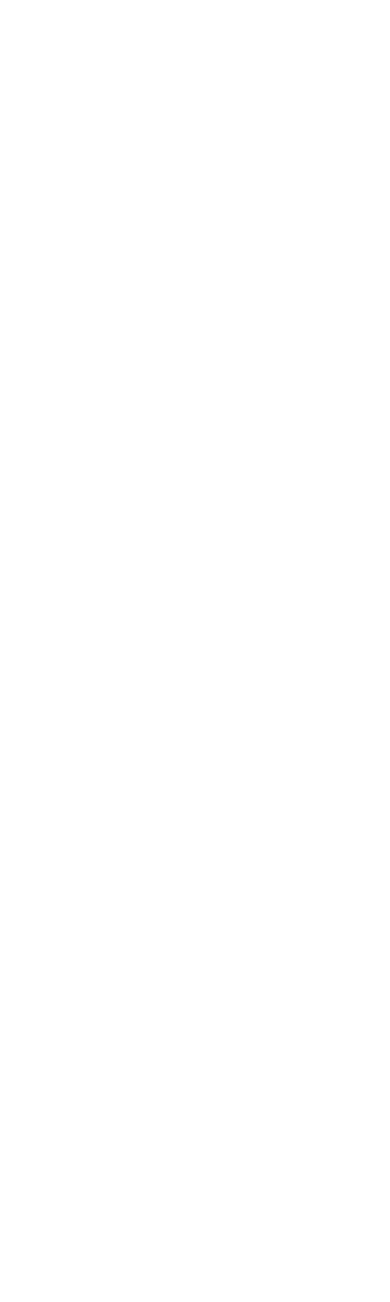
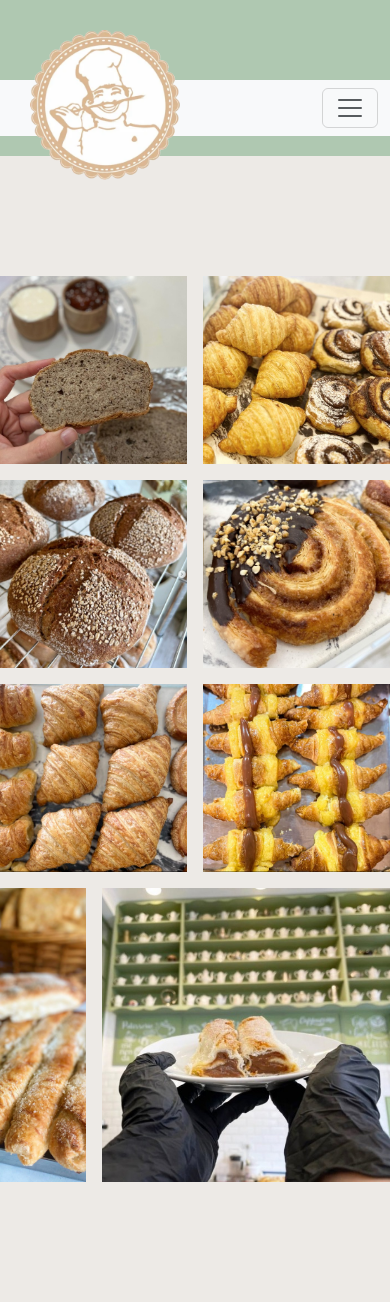
Before and after one commit to Sebastian-Giraudo/Tercera-pre-entrega-desarrollo-web-Giraudo, a website: page pages/panaderia.html in a window 390 px wide. Before the commit the page ends 844 px from the top, so only its background shows below. Drawn offline with nearby package versions, Linux system fonts and the light colour scheme.

Commit message:
actualizacion

```diff
--- a/css/index.css
+++ b/css/index.css
@@ -148,6 +148,10 @@
 
 }
 
+.galeria__item{
+    position: relative;
+    overflow: hidden;
+}
 
 
 .galeriacafeteria__img{
@@ -197,6 +201,104 @@
 }
 
 /*--=====================================
+=          GALERÍA DE LA PANADERIA    =
+========================================*/
+
+.galeriapanaderia{
+    max-width: 1100px;
+    margin: auto;
+    display: grid;
+    align-items: stretch;
+    grid-template-columns: repeat(4, 1fr);
+    grid-auto-columns: 300px;
+    justify-self: center;
+    justify-content: center;
+    gap: 1rem;
+
+
+}
+
+
+.galeriapanaderia__img{
+    width: 100%;
+    height: 100%;
+    object-fit: cover;
+}
+
+.galeriapanaderia__item--1{
+    grid-column:span 2;
+    grid-row: span 2;
+}
+
+.galeriapanaderia__item--2{
+    grid-column:span 2;
+    grid-row: span 2;
+}
+
+.galeriapanaderia__item--3{
+    grid-column:span 2;
+    grid-row: span 2;
+}
+
+.galeriapanaderia__item--4{
+    grid-column:span 2;
+    grid-row: span 2;
+}
+
+.galeriapanaderia__item--5{
+    grid-column:span 2;
+    grid-row: span 2;
+}
+
+.galeriapanaderia__item--6{
+    grid-column:span 2;
+    grid-row: span 2;
+}
+.galeriapanaderia__item--7{
+    grid-column:span 1;
+    grid-row: span 2;
+}
+.galeriapanaderia__item--8{
+    grid-column:span 3;
+    grid-row: span 2;
+}
+
+
+
+
+
+/*--=====================================
+=                 OVERLAY               =
+========================================*/
+.galeria__overlay{
+    position: absolute;
+    display: flex;
+    justify-content: center;
+    align-items: center;
+    bottom: 0;
+    left: 0;
+    right: 0;
+    height: 100%;
+    transform: translateY(100%);
+    background-color: rgba(0, 0, 0, 0.5);
+    transition: transform 0.5s ease;
+
+}
+
+.galeria__text{
+    width: 100%;
+    color:white;
+    text-align: center;
+}
+
+.galeria__item:hover .galeria__overlay {
+    transform: translateY(0%);
+}
+
+
+
+
+/*--=====================================
 =         RESPONSIVE CAFETERIA          =
 ========================================*/
 @media(max-width: 1200px){
--- a/pages/panaderia.html
+++ b/pages/panaderia.html
@@ -0,0 +1,147 @@
+<!DOCTYPE html>
+<html lang="es">
+<head>
+    <meta charset="UTF-8">
+    <meta name="viewport" content="width=device-width, initial-scale=1.0">
+    <link rel="preconnect" href="https://fonts.googleapis.com">
+    <link rel="preconnect" href="https://fonts.gstatic.com" crossorigin>
+    <link href="https://fonts.googleapis.com/css2?family=Poppins:ital,wght@0,100;0,200;0,300;0,400;0,500;0,600;0,700;0,800;0,900;1,100;1,200;1,300;1,400;1,500;1,600;1,700;1,800;1,900&display=swap" rel="stylesheet">
+
+    <link rel="stylesheet" href="../css/index.css">
+
+    <link href="https://cdn.jsdelivr.net/npm/bootstrap@5.3.3/dist/css/bootstrap.min.css" rel="stylesheet" integrity="sha384-QWTKZyjpPEjISv5WaRU9OFeRpok6YctnYmDr5pNlyT2bRjXh0JMhjY6hW+ALEwIH" crossorigin="anonymous">
+
+    <link rel="stylesheet" href="https://cdnjs.cloudflare.com/ajax/libs/font-awesome/6.5.2/css/all.min.css" integrity="sha512-SnH5WK+bZxgPHs44uWIX+LLJAJ9/2PkPKZ5QiAj6Ta86w+fsb2TkcmfRyVX3pBnMFcV7oQPJkl9QevSCWr3W6A==" crossorigin="anonymous" referrerpolicy="no-referrer" /> <!-- Logos para el footer -->
+
+    <title>Franco Colella</title>
+    <link rel="shortcut icon" href="../img/favicon.png" type="image/x-icon">
+</head>
+
+<!--==================================================================================================================
+=                                                   BARRA DE NAVEGACIÓN                                              =
+===================================================================================================================-->
+<header>
+    <div class="recuadro-superior">
+        <!-- Imagen para logo principal -->
+        <div>
+            <a class="navbar-brand" href="#"><img src="../img/logo-empresa.png" alt="logo de empresa" class="img-logo"></a>
+        </div>
+    </div>
+
+    <nav class="navbar navbar-expand-lg bg-body-tertiary">
+        <div class="container-fluid">
+
+            <a class="navbar-brand"></a>
+
+            <!-- Botón de hamburguesa -->
+            <button class="navbar-toggler" type="button" data-bs-toggle="collapse" data-bs-target="#navbarNav" aria-controls="navbarNav" aria-expanded="false" aria-label="Toggle navigation">
+            <span class="navbar-toggler-icon"></span>
+            </button>
+
+            <!-- Menú del navegador -->
+            <div class="collapse navbar-collapse " id="navbarNav">
+            <ul class="navbar-nav ms-auto fs-5">
+
+                <li class="nav-item">
+                <a class="nav-link" href="../index.html">Home</a>
+                </li>
+                <li class="nav-item">
+                <a class="nav-link" href="./cafeteria.html">Cafetería</a>
+                </li>
+                <li class="nav-item">
+                <a class="nav-link" href="#">Panadería</a>
+                </li>
+                <li class="nav-item">
+                <a class="nav-link" href="./pasteleria.html">Pastelería</a>
+                </li>
+                <li class="nav-item">
+                <a class="nav-link" href="./brunch.html">Brunch</a>
+                </li>
+
+            </ul>
+            </div>
+        <!-- Fin del menú del navegador -->
+        </div>
+    </nav>
+
+    <div class="recuadro-inferior"></div>
+</header>
+
+
+<body>
+<!--==================================================================================================================
+=                                           GALERÍA DE LA PANADERIA
+===================================================================================================================-->
+
+<main class="hero-section">
+
+    <section class="galeriapanaderia">
+        <!-- Imagen 1 de la panadería -->
+        <div class="galeria__item galeriapanaderia__item--1">
+            <img src="../img/panaderia/pan-celiaco.jpg" alt="" class="galeriapanaderia__img">
+            <div class="galeria__overlay">
+                <span class="galeria__text">Opciones SIN TACC apto celíacos. Pan de sarraceno y legumbres integral.</span>
+            </div>
+        </div>
+
+        <!-- Imagen 2 de la panadería -->
+        <div class="galeria__item galeriapanaderia__item--2">
+            <img src="../img/panaderia/masa-madre.jpg" alt="" class="galeriapanaderia__img">
+            <div class="galeria__overlay">
+                <span class="galeria__text">Nueva panificación con harinas orgánicas y masa madre.</span>
+            </div>
+        </div>
+
+        <!-- Imagen 3 de la panadería -->
+        <div class="galeria__item galeriapanaderia__item--3">
+            <img src="../img/panaderia/pan-masa-madre.jpg" alt="" class="galeriapanaderia__img">
+            <div class="galeria__overlay">
+                <span class="galeria__text">Encontrá nuestros panes de masa madre en casa centra.</span>
+            </div>
+        </div>
+
+        <!-- Imagen 4 de la panadería -->
+        <div class="galeria__item galeriapanaderia__item--4">
+            <img src="../img/panaderia/roll-relleno.jpg" alt="" class="galeriapanaderia__img">
+            <div class="galeria__overlay">
+                <span class="galeria__text">Roll de canela relleno.</span>
+            </div>
+        </div>
+
+        <!-- Imagen 5 de la panadería -->
+        <div class="galeria__item galeriapanaderia__item--5">
+            <img src="../img/panaderia/croissants.jpg" alt="" class="galeriapanaderia__img">
+            <div class="galeria__overlay">
+                <span class="galeria__text">Croissants de masa madre & harinas agroecológicas.</span>
+            </div>
+        </div>
+
+        <!-- Imagen 6 de la panadería -->
+        <div class="galeria__item galeriapanaderia__item--6">
+            <img src="../img/panaderia/vigilantes.jpg" alt="" class="galeriapanaderia__img">
+            <div class="galeria__overlay">
+                <span class="galeria__text">Los clásicos vigilantes, con membrillo o con dulce de leche.</span>
+            </div>
+        </div>
+
+        <!-- Imagen 7 de la panadería -->
+        <div class="galeria__item galeriapanaderia__item--7">
+            <img src="../img/panaderia/pirulinco-1.jpg" alt="" class="galeriapanaderia__img">
+            <div class="galeria__overlay">
+                <span class="galeria__text">I ♡ pirulinco</span>
+            </div>
+        </div>
+
+        <!-- Imagen 8 de la panadería -->
+        <div class="galeria__item galeriapanaderia__item--8">
+            <img src="../img/panaderia/pirulinco.jpg" alt="" class="galeriapanaderia__img">
+            <div class="galeria__overlay">
+                <span class="galeria__text">Siempre es un buen momento para un buen PIRULINCO.</span>
+            </div>
+        </div>
+
+
+
+    </section>
+
+    </main>
```
Also changed, not shown: pages/cafeteria.html (+35 -11 lines), img/panaderia/croissants.jpg (added), img/panaderia/masa-madre.jpg (added), img/panaderia/pan-celiaco.jpg (added), img/panaderia/pan-masa-madre.jpg (added), img/panaderia/pirulinco-1.jpg (added), img/panaderia/pirulinco.jpg (added), img/panaderia/roll-relleno.jpg (added), img/panaderia/vigilantes.jpg (added).
